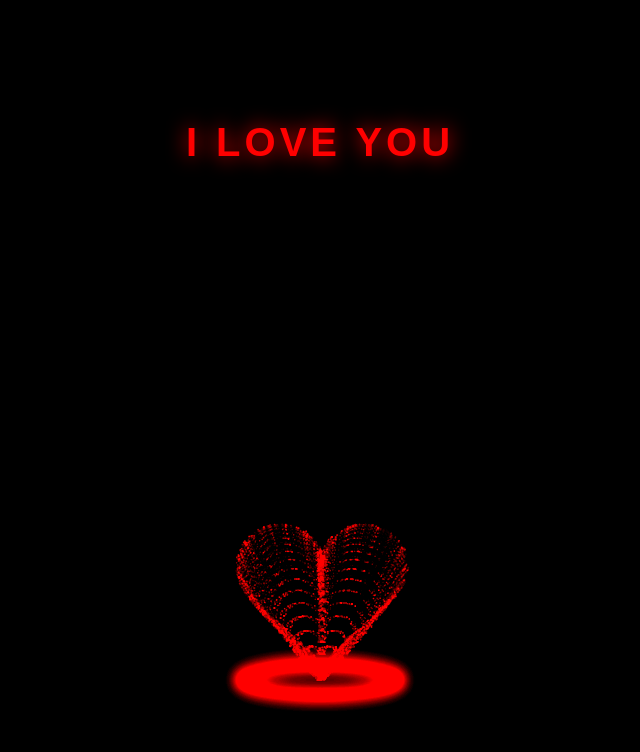
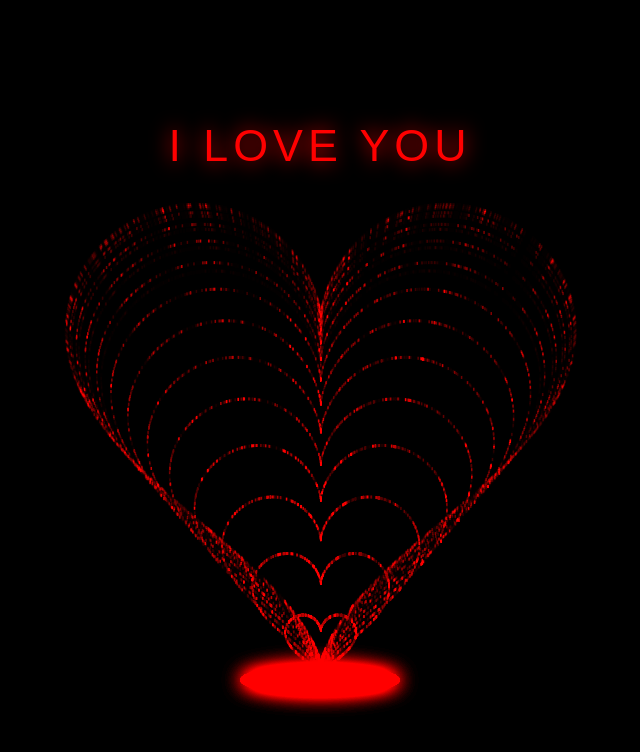
Before and after one commit to Testando0/Eyes, a plain HTML site: page index.html in a window 1280 px wide. Shown: the whole page, without its empty margins (320-960 px from the left). Drawn offline with Linux system fonts and the light colour scheme; animation ran at ten frames a second.

Commit message:
Update index.html

```diff
--- a/index.html
+++ b/index.html
@@ -3,11 +3,14 @@
 <head>
     <meta charset="UTF-8">
     <meta name="viewport" content="width=device-width, initial-scale=1.0">
-    <title>Crisálida - Red Heart Flow</title>
+    <title>Crisálida - Coração de Fogo</title>
     <style>
         * { margin: 0; padding: 0; }
-        body, html { width: 100%; height: 100%; overflow: hidden; background-color: #000; }
-        canvas { display: block; filter: blur(0.5px) contrast(1.2); }
+        body, html {
+            width: 100%; height: 100%;
+            overflow: hidden; background-color: #000;
+        }
+        canvas { display: block; }
         #text {
             position: absolute;
             top: 15%;
@@ -15,13 +18,12 @@
             text-align: center;
             color: #ff0000;
             font-family: 'Arial', sans-serif;
-            font-size: 2.5rem;
-            font-weight: bold;
+            font-size: 2.8rem;
             text-transform: uppercase;
             text-shadow: 0 0 20px #ff0000;
-            z-index: 100;
+            z-index: 10;
             pointer-events: none;
-            letter-spacing: 4px;
+            letter-spacing: 5px;
         }
     </style>
 </head>
@@ -34,19 +36,15 @@
         const canvas = document.getElementById('heart');
         const ctx = canvas.getContext('2d');
 
-        function resize() {
-            canvas.width = window.innerWidth;
-            canvas.height = window.innerHeight;
-        }
-        window.onresize = resize;
-        resize();
+        canvas.width = window.innerWidth;
+        canvas.height = window.innerHeight;
 
         const settings = {
             particles: {
-                length: 4000,
-                duration: 3,
-                velocity: 100,
-                effect: -0.6,
+                length: 5000,
+                duration: 2,
+                velocity: 120,
+                effect: -0.75, // Lógica exata do print
                 size: 1.5
             }
         };
@@ -55,6 +53,7 @@
             constructor(x = 0, y = 0) { this.x = x; this.y = y; }
         }
 
+        // Classe fiel à estrutura do seu print
         function Particle() {
             this.position = new Point();
             this.velocity = new Point();
@@ -62,31 +61,23 @@
             this.age = 0;
         }
 
-        Particle.prototype.initialize = function(targetX, targetY) {
-            // Nasce no pilar central da base, como no vídeo
-            this.position.x = canvas.width / 2 + (Math.random() - 0.5) * 8;
+        Particle.prototype.initialize = function(tx, ty, dx, dy) {
+            // Nasce na base central (feixe de luz do vídeo)
+            this.position.x = canvas.width / 2;
             this.position.y = canvas.height * 0.85;
 
-            // Define o destino no formato de coração
-            this.targetX = targetX;
-            this.targetY = targetY;
-
-            // Força de subida e expansão
-            const dx = (this.targetX - this.position.x) / settings.particles.duration;
-            const dy = (this.targetY - this.position.y) / settings.particles.duration;
-
+            // Velocidade inicial de ejeção
             this.velocity.x = dx;
             this.velocity.y = dy;
 
-            // Aceleração do seu print
+            // Aceleração calculada via settings.particles.effect
             this.acceleration.x = dx * settings.particles.effect;
             this.acceleration.y = dy * settings.particles.effect;
             this.age = 0;
         };
 
         Particle.prototype.update = function(dt) {
-            // Adiciona uma leve oscilação lateral para parecer fluido/fumaça
-            this.position.x += this.velocity.x * dt + Math.sin(this.age * 5) * 0.5;
+            this.position.x += this.velocity.x * dt;
             this.position.y += this.velocity.y * dt;
             this.velocity.x += this.acceleration.x * dt;
             this.velocity.y += this.acceleration.y * dt;
@@ -96,16 +87,16 @@
         Particle.prototype.draw = function(context) {
             const progress = this.age / settings.particles.duration;
             const alpha = 1 - progress;
-            // Vermelho puro e intenso
             context.fillStyle = `rgba(255, 0, 0, ${alpha})`;
-            context.fillRect(this.position.x, this.position.y, settings.particles.size, settings.particles.size);
+            // Rastro vertical leve para simular o feixe
+            context.fillRect(this.position.x, this.position.y, settings.particles.size, settings.particles.size * 2);
         };
 
         const pool = new Array(settings.particles.length).fill(null).map(() => new Particle());
         let firstActive = 0, firstFree = 0;
 
-        function addParticle(x, y) {
-            pool[firstFree].initialize(x, y);
+        function addParticle(tx, ty, dx, dy) {
+            pool[firstFree].initialize(tx, ty, dx, dy);
             firstFree = (firstFree + 1) % pool.length;
             if (firstActive === firstFree) firstActive = (firstActive + 1) % pool.length;
         }
@@ -122,23 +113,31 @@
             const dt = (time - lastTime) / 1000;
             lastTime = time;
 
-            // Rastro acumulado para o efeito de "glitter" denso
+            // Fundo preto com leve persistência para o rastro do vídeo
             ctx.globalCompositeOperation = 'source-over';
             ctx.fillStyle = 'rgba(0, 0, 0, 0.15)';
             ctx.fillRect(0, 0, canvas.width, canvas.height);
 
-            // Brilho intenso nas sobreposições
+            // Ativa o brilho intenso (Add-Glow)
             ctx.globalCompositeOperation = 'lighter';
 
             const scale = Math.min(canvas.width, canvas.height) / 45;
             const centerX = canvas.width / 2;
             const centerY = canvas.height * 0.45;
 
-            // Cria o pilar de subida
-            for (let i = 0; i < 30; i++) {
+            // Gerador de fluxo: o segredo está no vetor dx/dy de subida
+            for (let i = 0; i < 40; i++) {
                 const t = Math.random() * Math.PI * 2;
                 const point = getHeartPoint(t);
-                addParticle(centerX + point.x * scale, centerY + point.y * scale);
+
+                const targetX = centerX + point.x * scale;
+                const targetY = centerY + point.y * scale;
+
+                // Vetor que faz a partícula subir e se abrir
+                const dx = (targetX - centerX) / (settings.particles.duration * 0.4);
+                const dy = (targetY - (canvas.height * 0.85)) / (settings.particles.duration * 0.4);
+
+                addParticle(targetX, targetY, dx, dy);
             }
 
             let i = firstActive;
@@ -148,20 +147,23 @@
                 i = (i + 1) % pool.length;
             }
 
-            // O anel de energia na base (Portal)
+            // Portal na base
             ctx.beginPath();
             ctx.ellipse(centerX, canvas.height * 0.85, 80, 15, 0, 0, Math.PI * 2);
-            ctx.lineWidth = 4;
-            ctx.strokeStyle = "rgba(255, 0, 0, 0.9)";
-            ctx.stroke();
-            ctx.shadowBlur = 15;
+            ctx.shadowBlur = 20;
             ctx.shadowColor = "red";
-            ctx.stroke();
+            ctx.fillStyle = "rgba(255, 0, 0, 0.4)";
+            ctx.fill();
             ctx.shadowBlur = 0;
 
             requestAnimationFrame(render);
         }
 
+        window.addEventListener('resize', () => {
+            canvas.width = window.innerWidth;
+            canvas.height = window.innerHeight;
+        });
+
         requestAnimationFrame(render);
     </script>
 </body>
```
